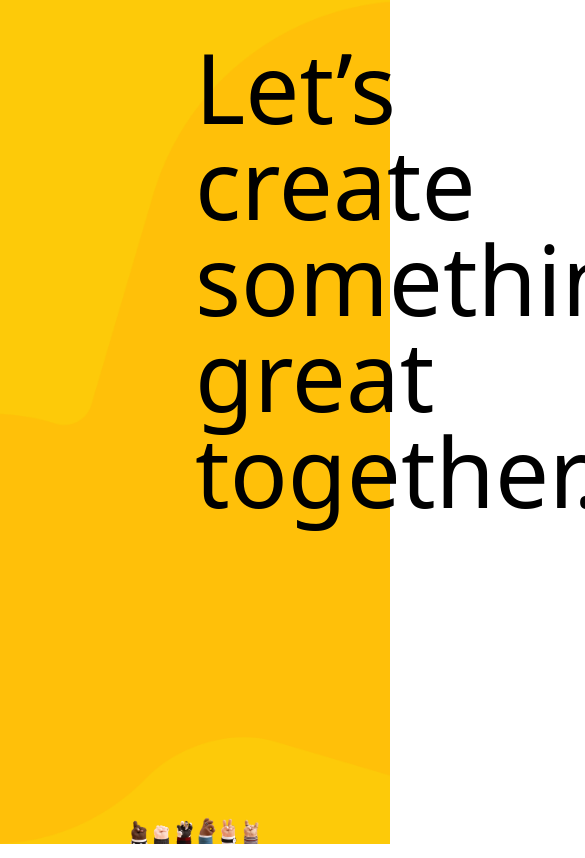
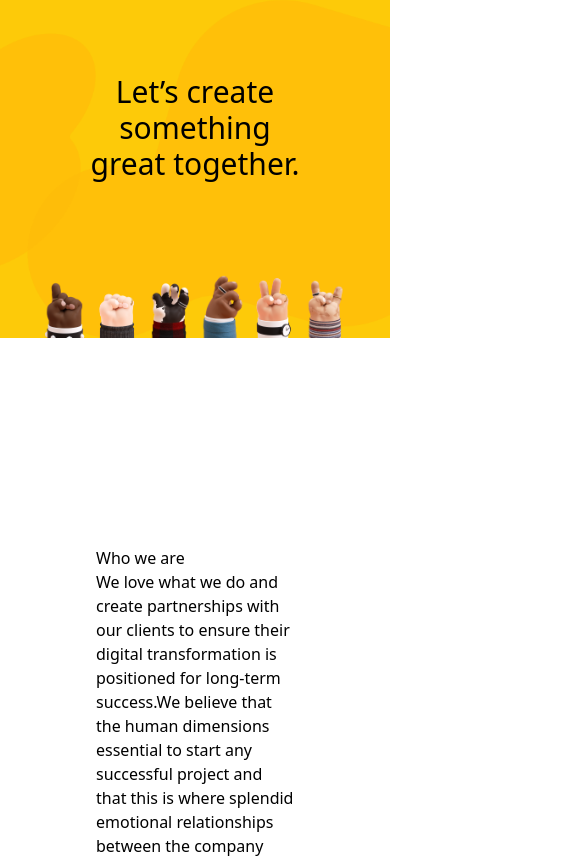
Before and after one commit to murat-aydin01/piton-next-project, a Next.js app: page / in a window 390 px wide. Shown: the top 858 px of the page, 585 px wide, since content can reach past the window. Built offline with nearby package versions, Linux system fonts and the light colour scheme.

Commit message:
hero section responsive

```diff
--- a/src/components/HeroSection.js
+++ b/src/components/HeroSection.js
@@ -1,13 +1,16 @@
 function HeroSection() {
   return (
-    <section className=" h-screen w-screen bg-[url('/images/HeroShape.png')] bg-cover bg-center bg-heroBg flex flex-col justify-between items-center ">
-      <h1 className="w-full mt-[10vw] text-8xl px-72 text-center ">Let’s create something great together.</h1>
-      <div className="flex px-32 w-full">
-      <img src="/images/Hands1.png" alt="hands 1" className="w-1/2"/>
-      <img src="/images/Hands2.png" alt="hands 2" className="w-1/2"/>
+    <section className="h-[40vh] md:h-[60vh] lg:h-[90vh] w-screen bg-[url('/images/HeroShape.png')] bg-cover bg-center bg-heroBg flex flex-col justify-between items-center">
+      <h1 className="w-full my-auto text-center px-[20%]
+                 text-3xl sm:text-4xl md:text-6xl lg:text-7xl xl:text-8xl 2xl:text-9xl">
+    Let’s create something great together.
+  </h1>
+      <div className="flex px-[10%] w-full h- justify-center md:justify-between">
+        <img src="/images/Hands1.png" alt="hands 1" className="w-1/2 " />
+        <img src="/images/Hands2.png" alt="hands 2" className="  w-1/2" />
       </div>
     </section>
-  )
+  );
 }
 
-export default HeroSection
+export default HeroSection;
```
